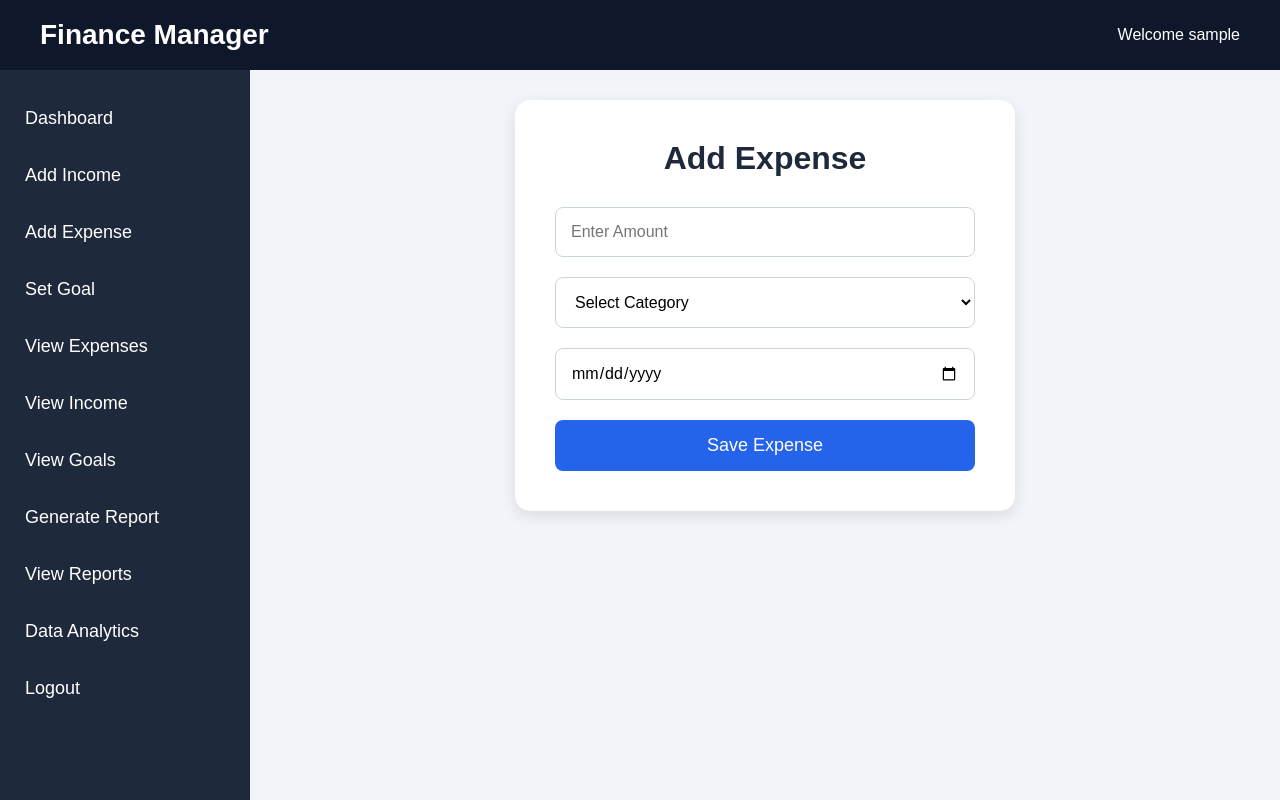
After one commit to Sandip-9172/Smart_Financial_Assistant, a Django app: page /add-expense/ in a window 1280 px wide. The commit adds this page. Run offline with Django 5.2, Linux system fonts and the light colour scheme; the visitor is signed in with stand-in values (Sample User, id 1); data that the repository does not hold is empty.

Commit message:
Add_expense page created

```diff
--- a/config/config/urls.py
+++ b/config/config/urls.py
@@ -24,7 +24,8 @@ from finance.views import (
     logout_view,
     home_view,
     add_income,
-    view_income
+    view_income,
+    add_expense
 )
 
 urlpatterns = [
@@ -45,4 +46,6 @@ urlpatterns = [
 
     path('view-income/',view_income),
 
+    path('add-expense/',add_expense),
+
 ]
--- /dev/null
+++ b/config/finance/templates/add_expense.html
@@ -0,0 +1,89 @@
+{% extends 'base.html' %}
+
+{% block title %}
+
+Add Expense
+
+{% endblock %}
+
+
+{% block content %}
+
+<div class="container">
+
+    <h1>
+
+        Add Expense
+
+    </h1>
+
+    {% if success %}
+
+        <p class="success">
+
+            Expense Added Successfully
+
+        </p>
+
+    {% endif %}
+
+    <form method="POST">
+
+        {% csrf_token %}
+
+        <!-- AMOUNT -->
+
+        <input type="number"
+               name="amount"
+               placeholder="Enter Amount"
+               class="input-box"
+               required>
+
+
+        <!-- CATEGORY -->
+
+        <select name="category"
+                class="input-box"
+                required>
+
+            <option value="">
+
+                Select Category
+
+            </option>
+
+            {% for category in categories %}
+
+                <option value="{{ category.id }}">
+
+                    {{ category.name }}
+
+                </option>
+
+            {% endfor %}
+
+        </select>
+
+
+        <!-- DATE -->
+
+        <input type="date"
+               name="date"
+               class="input-box"
+               required>
+
+
+        <!-- BUTTON -->
+
+        <button type="submit"
+                class="btn">
+
+            Save Expense
+
+        </button>
+
+    </form>
+
+</div>
+
+{% endblock %}
--- a/config/finance/views.py
+++ b/config/finance/views.py
@@ -256,3 +256,63 @@ def view_income(request):
     return render(request,'view_income.html',{
             'incomes': incomes,
             'total_income': total_income})
+
+# ---------------- Add_income Page ----------------
+@login_required
+def add_expense(request):
+
+    categories = Category.objects.all()
+
+    if request.method == 'POST':
+
+        amount = request.POST['amount']
+
+        category_id = request.POST['category']
+
+        date = request.POST['date']
+
+        category = Category.objects.get(
+            id=category_id
+        )
+
+        Expense.objects.create(
+
+            user=request.user,
+
+            amount=amount,
+
+            category=category,
+
+            date=date
+
+        )
+
+        return render(
+
+            request,
+
+            'add_expense.html',
+
+            {
+
+                'success': True,
+
+                'categories': categories
+
+            }
+
+        )
+
+    return render(
+
+        request,
+
+        'add_expense.html',
+
+        {
+
+            'categories': categories
+
+        }
+
+    )
--- a/config/static/css/style.css
+++ b/config/static/css/style.css
@@ -276,3 +276,8 @@ table tr:hover{
 
     background:#f8fafc;
 }
+
+select{
+
+    background:white;
+}
```
